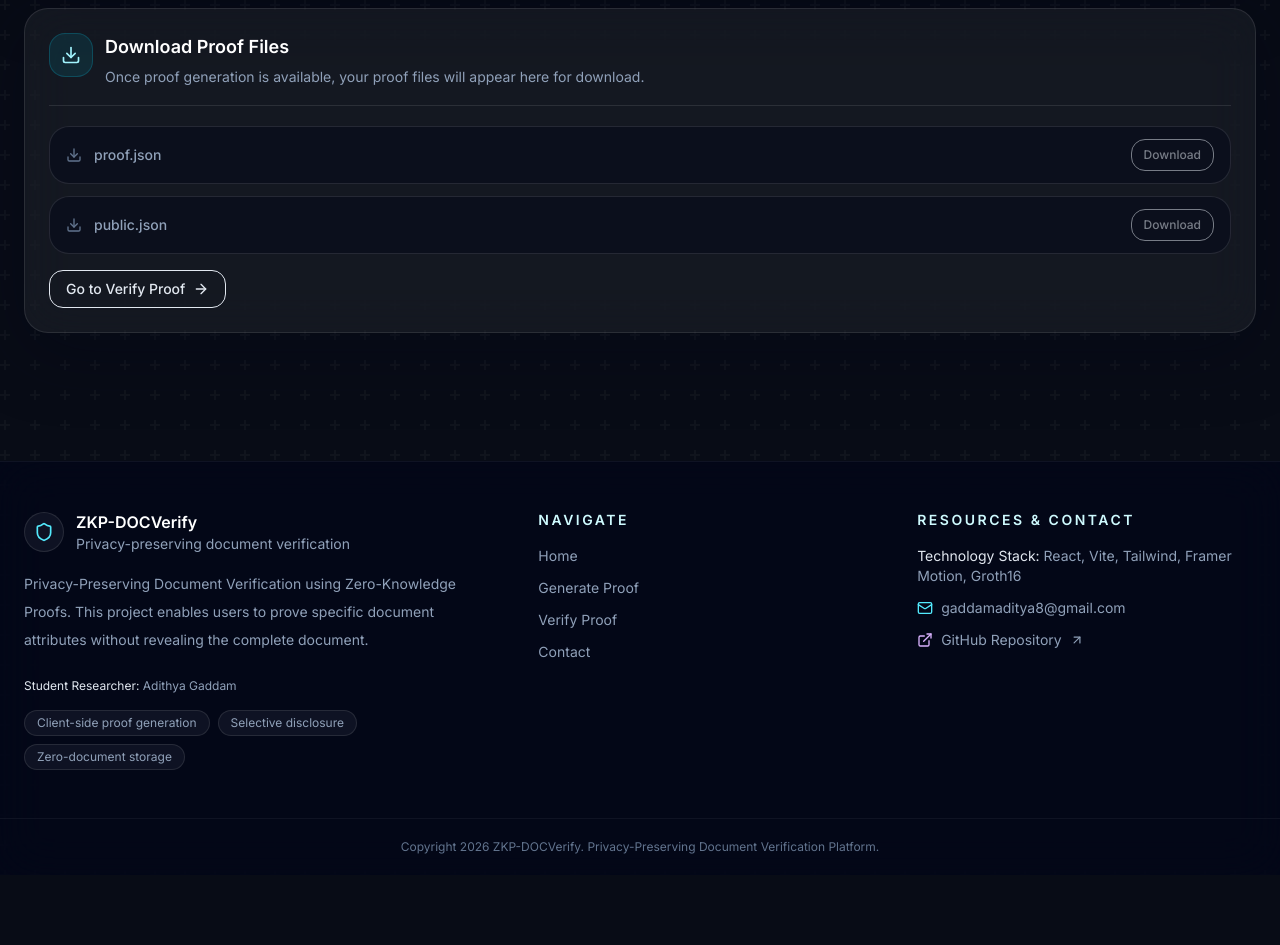
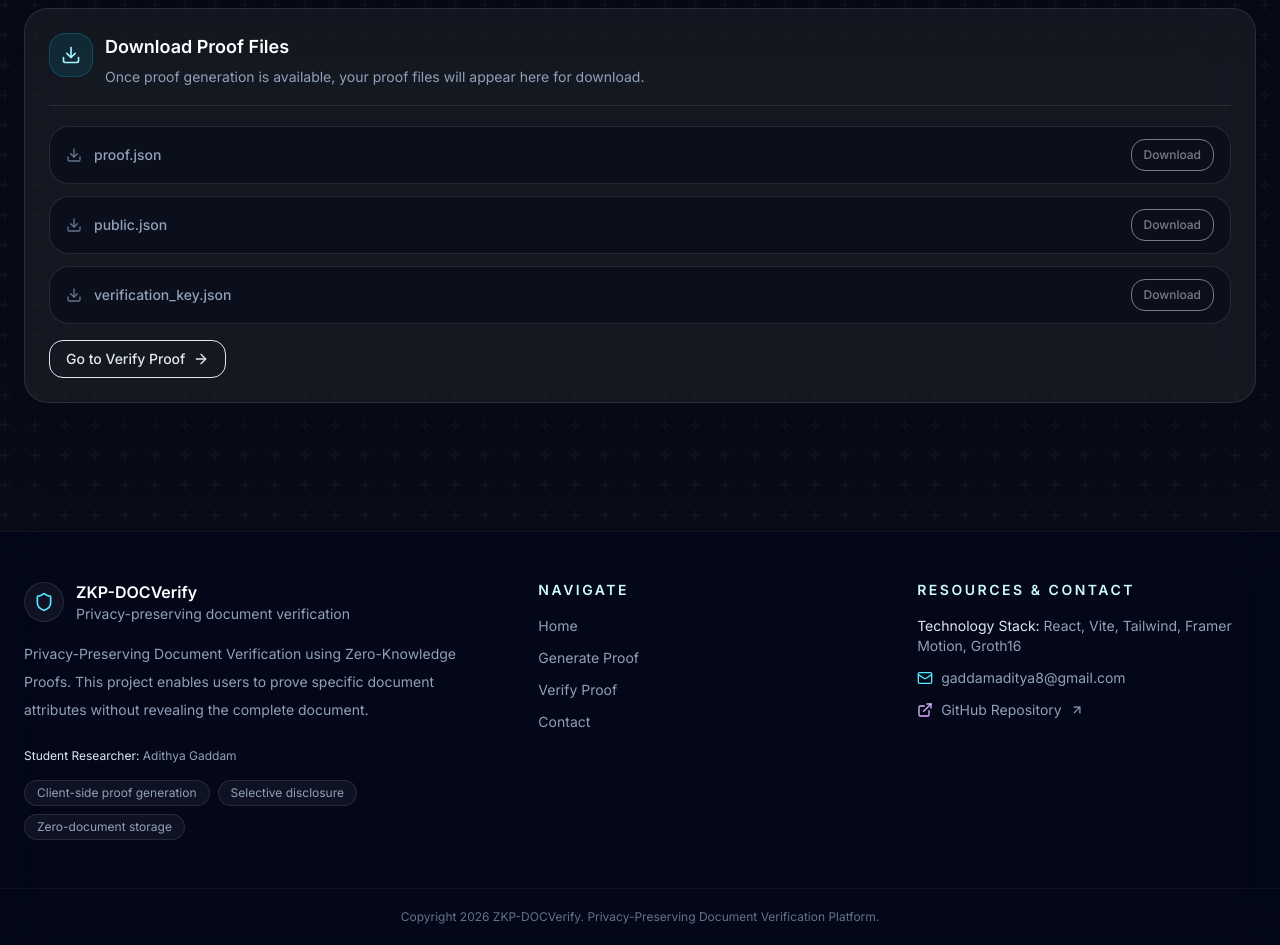
Before and after one commit to gaddamaditya/zk-document-verification-platform, a React (Vite) app in the folder zkp-verify/zkp-verify/: page /generate-proof in a window 1280 px wide. Shown: the part 1620-2565 px from the top of the page. Before the commit the page ends 2495 px from the top, so only its background shows below. Built offline with nearby package versions, Linux system fonts and the light colour scheme.

Commit message:
Add verification key download support

```diff
--- a/zkp-verify/zkp-verify/src/pages/GenerateProof.tsx
+++ b/zkp-verify/zkp-verify/src/pages/GenerateProof.tsx
@@ -644,7 +644,7 @@ export default function GenerateProof() {
         icon={Download}
       >
         <div className="space-y-3">
-          {['proof.json', 'public.json'].map((file) => (
+          {['proof.json', 'public.json', 'verification_key.json'].map((file) => (
             <div
               key={file}
               className="flex items-center justify-between rounded-xl border border-white/10 bg-slate-950/40 px-4 py-3"
@@ -658,10 +658,15 @@ export default function GenerateProof() {
                 size="sm"
                 disabled={generateResult === null}
                 onClick={() => {
-                  const url = file === 'proof.json'
-                    ? `${API_BASE_URL}/api/download/proof`
-                    : `${API_BASE_URL}/api/download/public`;
-                  console.log(`[GenerateProof] Download URL for ${file}: ${url}`);
+                  let url = '';
+                  if (file === 'proof.json') {
+                    url = `${API_BASE_URL}/api/download/proof`;
+                  } else if (file === 'public.json') {
+                    url = `${API_BASE_URL}/api/download/public`;
+                  } else if (file === 'verification_key.json') {
+                    url = `${API_BASE_URL}/api/download/verification-key`;
+                  }
+                  console.log("Downloading:", url);
                   window.open(url, '_blank');
                 }}
               >
```
